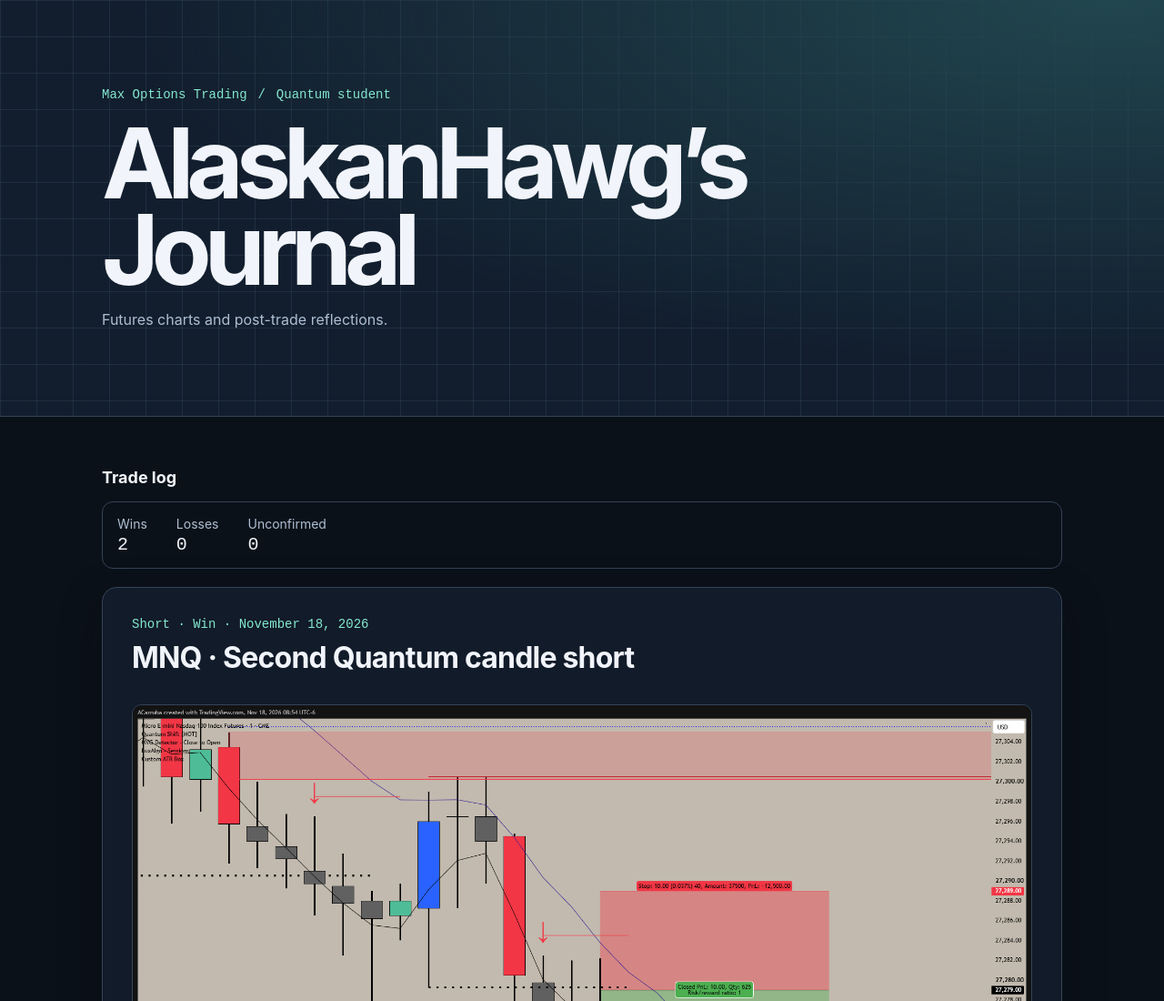
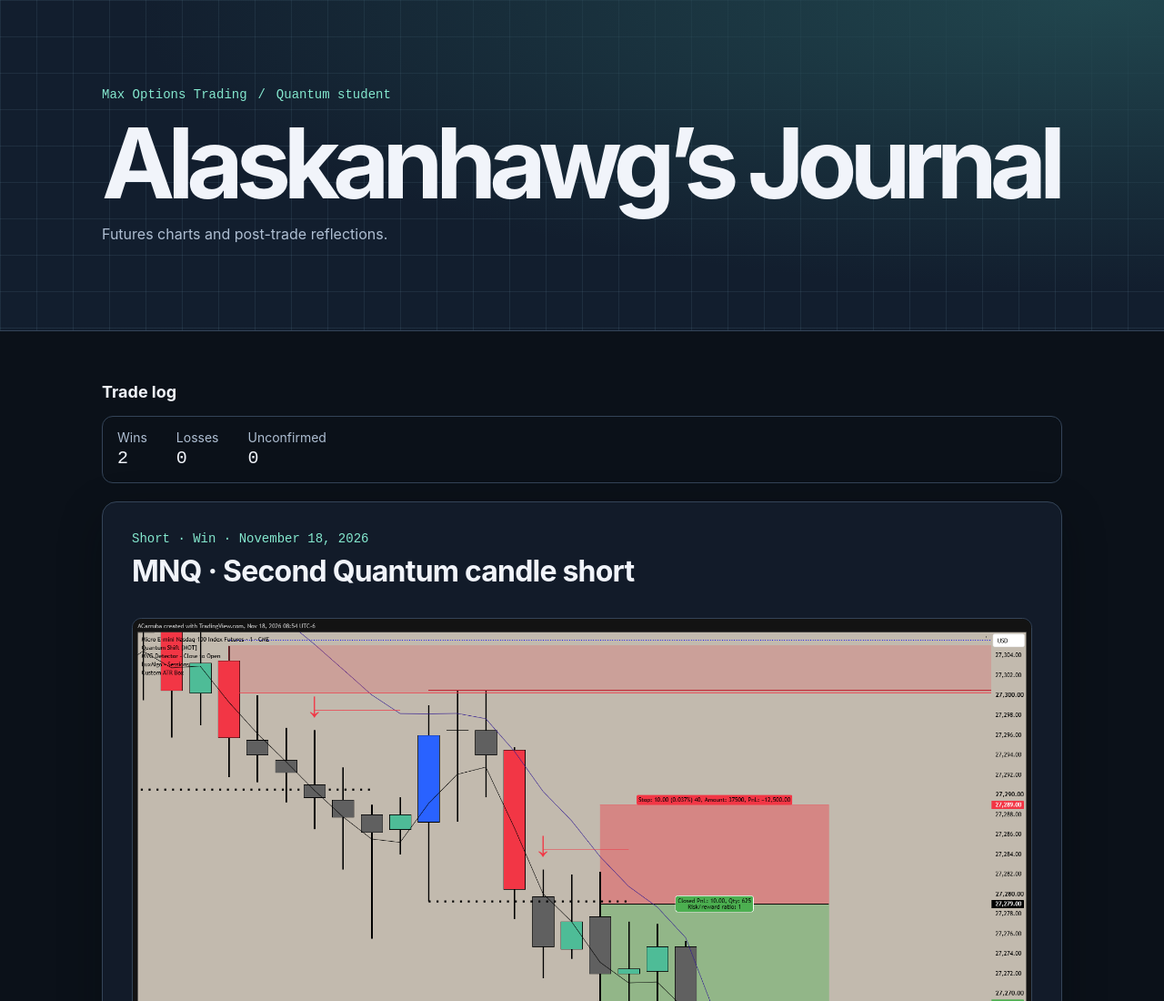
Before and after one commit to Alaskanhawg/Trading_Journal, a plain HTML site: page index.html in a window 1280 px wide. Shown: the top 1100 px of the page at 91% size. Drawn offline with Linux system fonts and the light colour scheme.

Commit message:
Correct capitalization in journal title

```diff
--- a/index.html
+++ b/index.html
@@ -4,7 +4,7 @@
   <meta charset="utf-8">
   <meta name="viewport" content="width=device-width, initial-scale=1">
   <meta name="description" content="Futures trade screenshots and reflections.">
-  <title>AlaskanHawg’s Journal</title>
+  <title>Alaskanhawg’s Journal</title>
   <link rel="stylesheet" href="style.css">
   <script defer src="stats.js"></script>
 </head>
@@ -12,7 +12,7 @@
   <header class="masthead">
     <div class="container">
       <p class="affiliation">Max Options Trading <span aria-hidden="true">/</span> Quantum student</p>
-      <h1>AlaskanHawg’s Journal</h1>
+      <h1>Alaskanhawg’s Journal</h1>
       <p class="intro">Futures charts and post-trade reflections.</p>
     </div>
   </header>
```
